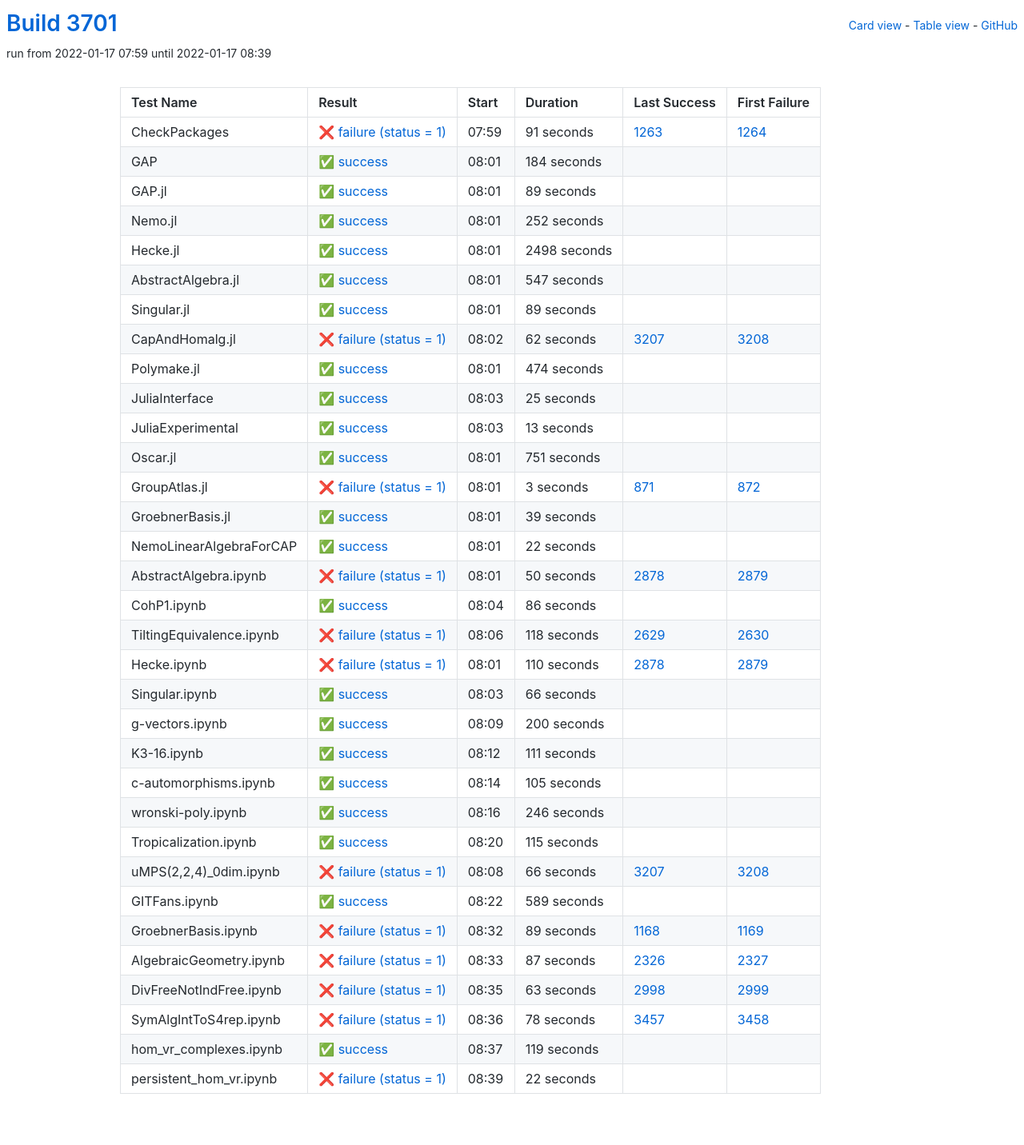
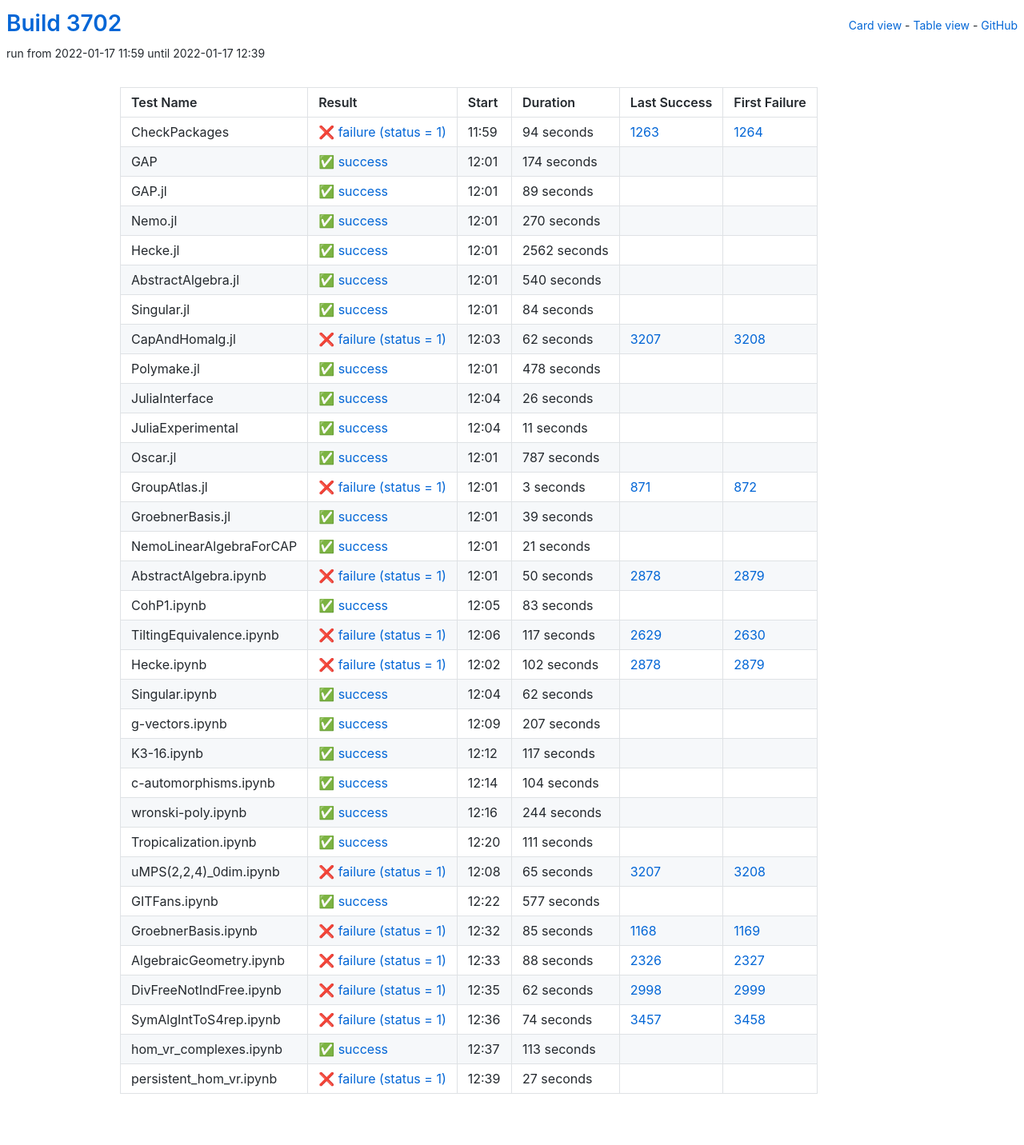
Before and after one commit to oscar-system/oscar-ci-status-stable, a Jekyll site: the page built from table.html, in a window 1280 px wide. Shown: the whole page at 80% size. Built offline with Jekyll 4.4.1, drawn with Linux system fonts in a browser that asks for light colours.

Commit message:
Build #3702

```diff
--- a/_data/ci.yml
+++ b/_data/ci.yml
@@ -1,6 +1,6 @@
 ---
-build: 3701
-build_url: https://oscarci.mathematik.uni-kl.de/job/oscar-stable/3701/
+build: 3702
+build_url: https://oscarci.mathematik.uni-kl.de/job/oscar-stable/3702/
 job: oscar-stable
 organization: oscar-system
 repo: oscar-ci-status-stable
@@ -8,32 +8,32 @@ repourl: https://github.com/oscar-system/oscar-ci-status-stable
 tests:
 - name: CheckPackages
   id: checkpackages
-  log: https://oscarci.mathematik.uni-kl.de/job/oscar-stable/3701/artifact/logs/build-3701/CheckPackages.log
-  start: 2022-01-17 07:59
+  log: https://oscarci.mathematik.uni-kl.de/job/oscar-stable/3702/artifact/logs/build-3702/CheckPackages.log
+  start: 2022-01-17 11:59
   success: false
   exitcode: 1
   status: failure
-  duration: 91
+  duration: 94
   last_success: 1263
   last_success_url: https://oscarci.mathematik.uni-kl.de/job/oscar-stable/1263/
   first_failure: 1264
   first_failure_url: https://oscarci.mathematik.uni-kl.de/job/oscar-stable/1264/
 - name: GAP
   id: gap
-  log: https://oscarci.mathematik.uni-kl.de/job/oscar-stable/3701/artifact/logs/build-3701/GAP.log
-  start: 2022-01-17 08:01
+  log: https://oscarci.mathematik.uni-kl.de/job/oscar-stable/3702/artifact/logs/build-3702/GAP.log
+  start: 2022-01-17 12:01
   success: true
   exitcode: 0
   status: success
-  duration: 184
+  duration: 174
   last_success: false
   last_success_url:
   first_failure: false
   first_failure_url:
 - name: GAP.jl
   id: gap-jl
-  log: https://oscarci.mathematik.uni-kl.de/job/oscar-stable/3701/artifact/logs/build-3701/GAP.jl.log
-  start: 2022-01-17 08:01
+  log: https://oscarci.mathematik.uni-kl.de/job/oscar-stable/3702/artifact/logs/build-3702/GAP.jl.log
+  start: 2022-01-17 12:01
   success: true
   exitcode: 0
   status: success
@@ -44,56 +44,56 @@ tests:
   first_failure_url:
 - name: Nemo.jl
   id: nemo-jl
-  log: https://oscarci.mathematik.uni-kl.de/job/oscar-stable/3701/artifact/logs/build-3701/Nemo.jl.log
-  start: 2022-01-17 08:01
+  log: https://oscarci.mathematik.uni-kl.de/job/oscar-stable/3702/artifact/logs/build-3702/Nemo.jl.log
+  start: 2022-01-17 12:01
   success: true
   exitcode: 0
   status: success
-  duration: 252
+  duration: 270
   last_success: false
   last_success_url:
   first_failure: false
   first_failure_url:
 - name: Hecke.jl
   id: hecke-jl
-  log: https://oscarci.mathematik.uni-kl.de/job/oscar-stable/3701/artifact/logs/build-3701/Hecke.jl.log
-  start: 2022-01-17 08:01
+  log: https://oscarci.mathematik.uni-kl.de/job/oscar-stable/3702/artifact/logs/build-3702/Hecke.jl.log
+  start: 2022-01-17 12:01
   success: true
   exitcode: 0
   status: success
-  duration: 2498
+  duration: 2562
   last_success: false
   last_success_url:
   first_failure: false
   first_failure_url:
 - name: AbstractAlgebra.jl
   id: abstractalgebra-jl
-  log: https://oscarci.mathematik.uni-kl.de/job/oscar-stable/3701/artifact/logs/build-3701/AbstractAlgebra.jl.log
-  start: 2022-01-17 08:01
+  log: https://oscarci.mathematik.uni-kl.de/job/oscar-stable/3702/artifact/logs/build-3702/AbstractAlgebra.jl.log
+  start: 2022-01-17 12:01
   success: true
   exitcode: 0
   status: success
-  duration: 547
+  duration: 540
   last_success: false
   last_success_url:
   first_failure: false
   first_failure_url:
 - name: Singular.jl
   id: singular-jl
-  log: https://oscarci.mathematik.uni-kl.de/job/oscar-stable/3701/artifact/logs/build-3701/Singular.jl.log
-  start: 2022-01-17 08:01
+  log: https://oscarci.mathematik.uni-kl.de/job/oscar-stable/3702/artifact/logs/build-3702/Singular.jl.log
+  start: 2022-01-17 12:01
   success: true
   exitcode: 0
   status: success
-  duration: 89
+  duration: 84
   last_success: false
   last_success_url:
   first_failure: false
   first_failure_url:
 - name: CapAndHomalg.jl
   id: capandhomalg-jl
-  log: https://oscarci.mathematik.uni-kl.de/job/oscar-stable/3701/artifact/logs/build-3701/CapAndHomalg.jl.log
-  start: 2022-01-17 08:02
+  log: https://oscarci.mathematik.uni-kl.de/job/oscar-stable/3702/artifact/logs/build-3702/CapAndHomalg.jl.log
+  start: 2022-01-17 12:03
   success: false
   exitcode: 1
   status: failure
@@ -104,56 +104,56 @@ tests:
   first_failure_url: https://oscarci.mathematik.uni-kl.de/job/oscar-stable/3208/
 - name: Polymake.jl
   id: polymake-jl
-  log: https://oscarci.mathematik.uni-kl.de/job/oscar-stable/3701/artifact/logs/build-3701/Polymake.jl.log
-  start: 2022-01-17 08:01
+  log: https://oscarci.mathematik.uni-kl.de/job/oscar-stable/3702/artifact/logs/build-3702/Polymake.jl.log
+  start: 2022-01-17 12:01
   success: true
   exitcode: 0
   status: success
-  duration: 474
+  duration: 478
   last_success: false
   last_success_url:
   first_failure: false
   first_failure_url:
 - name: JuliaInterface
   id: juliainterface
-  log: https://oscarci.mathematik.uni-kl.de/job/oscar-stable/3701/artifact/logs/build-3701/JuliaInterface.log
-  start: 2022-01-17 08:03
+  log: https://oscarci.mathematik.uni-kl.de/job/oscar-stable/3702/artifact/logs/build-3702/JuliaInterface.log
+  start: 2022-01-17 12:04
   success: true
   exitcode: 0
   status: success
-  duration: 25
+  duration: 26
   last_success: false
   last_success_url:
   first_failure: false
   first_failure_url:
 - name: JuliaExperimental
   id: juliaexperimental
-  log: https://oscarci.mathematik.uni-kl.de/job/oscar-stable/3701/artifact/logs/build-3701/JuliaExperimental.log
-  start: 2022-01-17 08:03
+  log: https://oscarci.mathematik.uni-kl.de/job/oscar-stable/3702/artifact/logs/build-3702/JuliaExperimental.log
+  start: 2022-01-17 12:04
   success: true
   exitcode: 0
   status: success
-  duration: 13
+  duration: 11
   last_success: false
   last_success_url:
   first_failure: false
   first_failure_url:
 - name: Oscar.jl
   id: oscar-jl
-  log: https://oscarci.mathematik.uni-kl.de/job/oscar-stable/3701/artifact/logs/build-3701/Oscar.jl.log
-  start: 2022-01-17 08:01
+  log: https://oscarci.mathematik.uni-kl.de/job/oscar-stable/3702/artifact/logs/build-3702/Oscar.jl.log
+  start: 2022-01-17 12:01
   success: true
   exitcode: 0
   status: success
-  duration: 751
+  duration: 787
   last_success: false
   last_success_url:
   first_failure: false
   first_failure_url:
 - name: GroupAtlas.jl
   id: groupatlas-jl
-  log: https://oscarci.mathematik.uni-kl.de/job/oscar-stable/3701/artifact/logs/build-3701/GroupAtlas.jl.log
-  start: 2022-01-17 08:01
+  log: https://oscarci.mathematik.uni-kl.de/job/oscar-stable/3702/artifact/logs/build-3702/GroupAtlas.jl.log
+  start: 2022-01-17 12:01
   success: false
   exitcode: 1
   status: failure
@@ -164,8 +164,8 @@ tests:
   first_failure_url: https://oscarci.mathematik.uni-kl.de/job/oscar-stable/872/
 - name: GroebnerBasis.jl
   id: groebnerbasis-jl
-  log: https://oscarci.mathematik.uni-kl.de/job/oscar-stable/3701/artifact/logs/build-3701/GroebnerBasis.jl.log
-  start: 2022-01-17 08:01
+  log: https://oscarci.mathematik.uni-kl.de/job/oscar-stable/3702/artifact/logs/build-3702/GroebnerBasis.jl.log
+  start: 2022-01-17 12:01
   success: true
   exitcode: 0
   status: success
@@ -176,20 +176,20 @@ tests:
   first_failure_url:
 - name: NemoLinearAlgebraForCAP
   id: nemolinearalgebraforcap
-  log: https://oscarci.mathematik.uni-kl.de/job/oscar-stable/3701/artifact/logs/build-3701/NemoLinearAlgebraForCAP.log
-  start: 2022-01-17 08:01
+  log: https://oscarci.mathematik.uni-kl.de/job/oscar-stable/3702/artifact/logs/build-3702/NemoLinearAlgebraForCAP.log
+  start: 2022-01-17 12:01
   success: true
   exitcode: 0
   status: success
-  duration: 22
+  duration: 21
   last_success: false
   last_success_url:
   first_failure: false
   first_failure_url:
 - name: AbstractAlgebra.ipynb
   id: abstractalgebra-ipynb
-  log: https://oscarci.mathematik.uni-kl.de/job/oscar-stable/3701/artifact/logs/build-3701/AbstractAlgebra.ipynb.log
-  start: 2022-01-17 08:01
+  log: https://oscarci.mathematik.uni-kl.de/job/oscar-stable/3702/artifact/logs/build-3702/AbstractAlgebra.ipynb.log
+  start: 2022-01-17 12:01
   success: false
   exitcode: 1
   status: failure
@@ -200,68 +200,104 @@ tests:
   first_failure_url: https://oscarci.mathematik.uni-kl.de/job/oscar-stable/2879/
 - name: CohP1.ipynb
   id: cohp1-ipynb
-  log: https://oscarci.mathematik.uni-kl.de/job/oscar-stable/3701/artifact/logs/build-3701/CohP1.ipynb.log
-  start: 2022-01-17 08:04
+  log: https://oscarci.mathematik.uni-kl.de/job/oscar-stable/3702/artifact/logs/build-3702/CohP1.ipynb.log
+  start: 2022-01-17 12:05
   success: true
   exitcode: 0
   status: success
-  duration: 86
+  duration: 83
   last_success: false
   last_success_url:
   first_failure: false
   first_failure_url:
 - name: TiltingEquivalence.ipynb
   id: tiltingequivalence-ipynb
-  log: https://oscarci.mathematik.uni-kl.de/job/oscar-stable/3701/artifact/logs/build-3701/TiltingEquivalence.ipynb.log
-  start: 2022-01-17 08:06
+  log: https://oscarci.mathematik.uni-kl.de/job/oscar-stable/3702/artifact/logs/build-3702/TiltingEquivalence.ipynb.log
+  start: 2022-01-17 12:06
   success: false
   exitcode: 1
   status: failure
-  duration: 118
+  duration: 117
   last_success: 2629
   last_success_url: https://oscarci.mathematik.uni-kl.de/job/oscar-stable/2629/
   first_failure: 2630
   first_failure_url: https://oscarci.mathematik.uni-kl.de/job/oscar-stable/2630/
 - name: Hecke.ipynb
   id: hecke-ipynb
-  log: https://oscarci.mathematik.uni-kl.de/job/oscar-stable/3701/artifact/logs/build-3701/Hecke.ipynb.log
-  start: 2022-01-17 08:01
+  log: https://oscarci.mathematik.uni-kl.de/job/oscar-stable/3702/artifact/logs/build-3702/Hecke.ipynb.log
+  start: 2022-01-17 12:02
   success: false
   exitcode: 1
   status: failure
-  duration: 110
+  duration: 102
   last_success: 2878
   last_success_url: https://oscarci.mathematik.uni-kl.de/job/oscar-stable/2878/
   first_failure: 2879
   first_failure_url: https://oscarci.mathematik.uni-kl.de/job/oscar-stable/2879/
 - name: Singular.ipynb
   id: singular-ipynb
-  log: https://oscarci.mathematik.uni-kl.de/job/oscar-stable/3701/artifact/logs/build-3701/Singular.ipynb.log
-  start: 2022-01-17 08:03
+  log: https://oscarci.mathematik.uni-kl.de/job/oscar-stable/3702/artifact/logs/build-3702/Singular.ipynb.log
+  start: 2022-01-17 12:04
   success: true
   exitcode: 0
   status: success
-  duration: 66
+  duration: 62
   last_success: false
   last_success_url:
   first_failure: false
   first_failure_url:
 - name: g-vectors.ipynb
   id: g-vectors-ipynb
-  log: https://oscarci.mathematik.uni-kl.de/job/oscar-stable/3701/artifact/logs/build-3701/g-vectors.ipynb.log
-  start: 2022-01-17 08:09
+  log: https://oscarci.mathematik.uni-kl.de/job/oscar-stable/3702/artifact/logs/build-3702/g-vectors.ipynb.log
+  start: 2022-01-17 12:09
   success: true
   exitcode: 0
   status: success
-  duration: 200
+  duration: 207
   last_success: false
   last_success_url:
   first_failure: false
   first_failure_url:
 - name: K3-16.ipynb
   id: k3-16-ipynb
-  log: https://oscarci.mathematik.uni-kl.de/job/oscar-stable/3701/artifact/logs/build-3701/K3-16.ipynb.log
-  start: 2022-01-17 08:12
+  log: https://oscarci.mathematik.uni-kl.de/job/oscar-stable/3702/artifact/logs/build-3702/K3-16.ipynb.log
+  start: 2022-01-17 12:12
+  success: true
+  exitcode: 0
+  status: success
+  duration: 117
+  last_success: false
+  last_success_url:
+  first_failure: false
+  first_failure_url:
+- name: c-automorphisms.ipynb
+  id: c-automorphisms-ipynb
+  log: https://oscarci.mathematik.uni-kl.de/job/oscar-stable/3702/artifact/logs/build-3702/c-automorphisms.ipynb.log
+  start: 2022-01-17 12:14
+  success: true
+  exitcode: 0
+  status: success
+  duration: 104
+  last_success: false
+  last_success_url:
+  first_failure: false
+  first_failure_url:
+- name: wronski-poly.ipynb
+  id: wronski-poly-ipynb
+  log: https://oscarci.mathematik.uni-kl.de/job/oscar-stable/3702/artifact/logs/build-3702/wronski-poly.ipynb.log
+  start: 2022-01-17 12:16
+  success: true
+  exitcode: 0
+  status: success
+  duration: 244
+  last_success: false
+  last_success_url:
+  first_failure: false
+  first_failure_url:
+- name: Tropicalization.ipynb
+  id: tropicalization-ipynb
+  log: https://oscarci.mathematik.uni-kl.de/job/oscar-stable/3702/artifact/logs/build-3702/Tropicalization.ipynb.log
+  start: 2022-01-17 12:20
   success: true
   exitcode: 0
   status: success
@@ -270,134 +306,98 @@ tests:
   last_success_url:
   first_failure: false
   first_failure_url:
-- name: c-automorphisms.ipynb
-  id: c-automorphisms-ipynb
-  log: https://oscarci.mathematik.uni-kl.de/job/oscar-stable/3701/artifact/logs/build-3701/c-automorphisms.ipynb.log
-  start: 2022-01-17 08:14
-  success: true
-  exitcode: 0
-  status: success
-  duration: 105
-  last_success: false
-  last_success_url:
-  first_failure: false
-  first_failure_url:
-- name: wronski-poly.ipynb
-  id: wronski-poly-ipynb
-  log: https://oscarci.mathematik.uni-kl.de/job/oscar-stable/3701/artifact/logs/build-3701/wronski-poly.ipynb.log
-  start: 2022-01-17 08:16
-  success: true
-  exitcode: 0
-  status: success
-  duration: 246
-  last_success: false
-  last_success_url:
-  first_failure: false
-  first_failure_url:
-- name: Tropicalization.ipynb
-  id: tropicalization-ipynb
-  log: https://oscarci.mathematik.uni-kl.de/job/oscar-stable/3701/artifact/logs/build-3701/Tropicalization.ipynb.log
-  start: 2022-01-17 08:20
-  success: true
-  exitcode: 0
-  status: success
-  duration: 115
-  last_success: false
-  last_success_url:
-  first_failure: false
-  first_failure_url:
 - name: uMPS(2,2,4)_0dim.ipynb
   id: umps-2-2-4-0dim-ipynb
-  log: https://oscarci.mathematik.uni-kl.de/job/oscar-stable/3701/artifact/logs/build-3701/uMPS-2-2-4-_0dim.ipynb.log
-  start: 2022-01-17 08:08
+  log: https://oscarci.mathematik.uni-kl.de/job/oscar-stable/3702/artifact/logs/build-3702/uMPS-2-2-4-_0dim.ipynb.log
+  start: 2022-01-17 12:08
   success: false
   exitcode: 1
   status: failure
-  duration: 66
+  duration: 65
   last_success: 3207
   last_success_url: https://oscarci.mathematik.uni-kl.de/job/oscar-stable/3207/
   first_failure: 3208
   first_failure_url: https://oscarci.mathematik.uni-kl.de/job/oscar-stable/3208/
 - name: GITFans.ipynb
   id: gitfans-ipynb
-  log: https://oscarci.mathematik.uni-kl.de/job/oscar-stable/3701/artifact/logs/build-3701/GITFans.ipynb.log
-  start: 2022-01-17 08:22
+  log: https://oscarci.mathematik.uni-kl.de/job/oscar-stable/3702/artifact/logs/build-3702/GITFans.ipynb.log
+  start: 2022-01-17 12:22
   success: true
   exitcode: 0
   status: success
-  duration: 589
+  duration: 577
   last_success: false
   last_success_url:
   first_failure: false
   first_failure_url:
 - name: GroebnerBasis.ipynb
   id: groebnerbasis-ipynb
-  log: https://oscarci.mathematik.uni-kl.de/job/oscar-stable/3701/artifact/logs/build-3701/GroebnerBasis.ipynb.log
-  start: 2022-01-17 08:32
+  log: https://oscarci.mathematik.uni-kl.de/job/oscar-stable/3702/artifact/logs/build-3702/GroebnerBasis.ipynb.log
+  start: 2022-01-17 12:32
   success: false
   exitcode: 1
   status: failure
-  duration: 89
+  duration: 85
   last_success: 1168
   last_success_url: https://oscarci.mathematik.uni-kl.de/job/oscar-stable/1168/
   first_failure: 1169
   first_failure_url: https://oscarci.mathematik.uni-kl.de/job/oscar-stable/1169/
 - name: AlgebraicGeometry.ipynb
   id: algebraicgeometry-ipynb
-  log: https://oscarci.mathematik.uni-kl.de/job/oscar-stable/3701/artifact/logs/build-3701/AlgebraicGeometry.ipynb.log
-  start: 2022-01-17 08:33
+  log: https://oscarci.mathematik.uni-kl.de/job/oscar-stable/3702/artifact/logs/build-3702/AlgebraicGeometry.ipynb.log
+  start: 2022-01-17 12:33
   success: false
   exitcode: 1
   status: failure
-  duration: 87
+  duration: 88
   last_success: 2326
   last_success_url: https://oscarci.mathematik.uni-kl.de/job/oscar-stable/2326/
   first_failure: 2327
   first_failure_url: https://oscarci.mathematik.uni-kl.de/job/oscar-stable/2327/
 - name: DivFreeNotIndFree.ipynb
   id: divfreenotindfree-ipynb
-  log: https://oscarci.mathematik.uni-kl.de/job/oscar-stable/3701/artifact/logs/build-3701/DivFreeNotIndFree.ipynb.log
-  start: 2022-01-17 08:35
+  log: https://oscarci.mathematik.uni-kl.de/job/oscar-stable/3702/artifact/logs/build-3702/DivFreeNotIndFree.ipynb.log
+  start: 2022-01-17 12:35
   success: false
   exitcode: 1
   status: failure
-  duration: 63
+  duration: 62
   last_success: 2998
   last_success_url: https://oscarci.mathematik.uni-kl.de/job/oscar-stable/2998/
   first_failure: 2999
   first_failure_url: https://oscarci.mathematik.uni-kl.de/job/oscar-stable/2999/
 - name: SymAlgIntToS4rep.ipynb
   id: symalginttos4rep-ipynb
-  log: https://oscarci.mathematik.uni-kl.de/job/oscar-stable/3701/artifact/logs/build-3701/SymAlgIntToS4rep.ipynb.log
-  start: 2022-01-17 08:36
+  log: https://oscarci.mathematik.uni-kl.de/job/oscar-stable/3702/artifact/logs/build-3702/SymAlgIntToS4rep.ipynb.log
+  start: 2022-01-17 12:36
   success: false
   exitcode: 1
   status: failure
-  duration: 78
+  duration: 74
   last_success: 3457
   last_success_url: https://oscarci.mathematik.uni-kl.de/job/oscar-stable/3457/
   first_failure: 3458
   first_failure_url: https://oscarci.mathematik.uni-kl.de/job/oscar-stable/3458/
 - name: hom_vr_complexes.ipynb
   id: hom-vr-complexes-ipynb
-  log: https://oscarci.mathematik.uni-kl.de/job/oscar-stable/3701/artifact/logs/build-3701/hom_vr_complexes.ipynb.log
-  start: 2022-01-17 08:37
+  log: https://oscarci.mathematik.uni-kl.de/job/oscar-stable/3702/artifact/logs/build-3702/hom_vr_complexes.ipynb.log
+  start: 2022-01-17 12:37
   success: true
   exitcode: 0
   status: success
-  duration: 119
+  duration: 113
   last_success: false
   last_success_url:
   first_failure: false
   first_failure_url:
 - name: persistent_hom_vr.ipynb
   id: persistent-hom-vr-ipynb
-  log: https://oscarci.mathematik.uni-kl.de/job/oscar-stable/3701/artifact/logs/build-3701/persistent_hom_vr.ipynb.log
-  start: 2022-01-17 08:39
+  log: https://oscarci.mathematik.uni-kl.de/job/oscar-stable/3702/artifact/logs/build-3702/persistent_hom_vr.ipynb.log
+  start: 2022-01-17 12:39
   success: false
   exitcode: 1
   status: failure
-  duration: 22
+  duration: 27
   last_success: false
   last_success_url:
   first_failure: false
```
Also changed, not shown: README.md.
